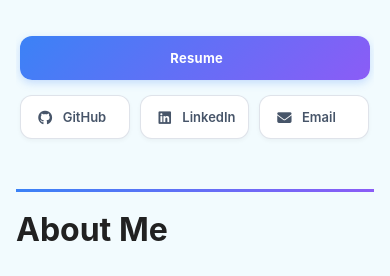
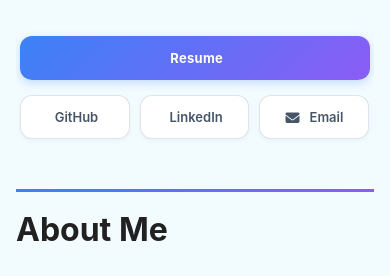
Before and after one commit to OdinLeePro/OdinLeePro.github.io, a Jekyll site: the page built from index.md, in a window 390 px wide. Shown: the part 177-453 px from the top of the page. Built offline with Jekyll 4.4.1, drawn with Linux system fonts in a browser that asks for light colours.

Commit message:
Add files via upload

```diff
--- a/assets/css/style.scss
+++ b/assets/css/style.scss
@@ -1456,68 +1456,67 @@ including layout wrappers, base button design, hover/focus states, and style var
     right: 0;
   }
 
-  /* --- Header buttons (≤520px) — tighten spacing + keep Resume centered --- */
-
-  /* Base: center by default with tighter icon↔text gap */
+  /* --- Header buttons (≤520px) — center icon+label as one group --- */
+
+  /* Anchor = group container (icon + label centered together) */
   .linkWrapperMobile .link a {
-    display: flex;
+    display: inline-flex;
     align-items: center;
-    justify-content: center;
-    gap: 0.375rem;            /* tighter spacing */
+    justify-content: center;     /* center the group */
+    gap: 0.375rem;               /* tight, consistent spacing */
     line-height: 1;
     text-align: center;
     padding-inline: 16px;
-  }
-
-  /* Secondary pills ONLY (GitHub / LinkedIn / Email): left-align content */
+    white-space: nowrap;         /* keep icon+label on one line */
+  }
+
+  /* Ensure ALL secondary pills center the group */
   .linkWrapperMobile .link a:not(.primaryButton) {
-    justify-content: flex-start;
-    text-align: left;
-  }
-
-  /* Font Awesome icon: fixed square box, perfectly centered */
+    justify-content: center !important;
+    text-align: center !important;
+  }
+
+  /* Font Awesome icon: square box, perfectly centered next to label */
   .linkWrapperMobile .link a i.fa-solid,
   .linkWrapperMobile .link a i.fa-regular,
   .linkWrapperMobile .link a i.fa-brands {
-    display: inline-grid;      /* true centering */
+    display: inline-grid;        /* fixes baseline quirks */
     place-items: center;
-    width: 1.15em;
-    height: 1.15em;
+    width: 1.1em;
+    height: 1.1em;
     line-height: 1;
-    font-size: 1.1em;
-    text-align: center;
-    margin: 0 !important;      /* remove stray margins */
+    margin: 0 !important;        /* remove any default margins */
     flex: 0 0 auto;
   }
 
-  /* Optional micro-nudge for platforms where FA renders a hair high/low */
+  /* Optional micro-nudge for rare devices where FA sits a hair high/low */
   @supports (transform: translateY(0)) {
     .linkWrapperMobile .link a i.fa-solid,
-    .linkWrapperMobile .link a i.fa-brands,
-    .linkWrapperMobile .link a i.fa-regular {
+    .linkWrapperMobile .link a i.fa-regular,
+    .linkWrapperMobile .link a i.fa-brands {
       transform: translateY(0.5px);
     }
   }
 
-  /* Ensure the text node itself doesn’t add stray height */
+  /* Label wrappers: no stray height */
   .linkWrapperMobile .link a span,
   .linkWrapperMobile .link a strong {
     line-height: 1;
   }
 
-  /* Primary “Resume” — force true center horizontally */
+  /* Primary “Resume” — stays perfectly centered */
   .linkWrapperMobile .link a.primaryButton {
     justify-content: center !important;
     text-align: center;
     padding-left: 16px;
     padding-right: 16px;
-    gap: 0;                     /* no phantom spacing */
+    gap: 0;                      /* no phantom spacing */
   }
 
   /* Hide any icon inside the primary pill on phones (safeguard) */
   .linkWrapperMobile .link a.primaryButton i.fa-solid,
   .linkWrapperMobile .link a.primaryButton i.fa-regular,
-  .linkWrapperMobile .link a.primaryButton i.fa-brands {
+  .linkWrapperMobile .link a i.fa-brands {
     display: none !important;
   }
 }
```
